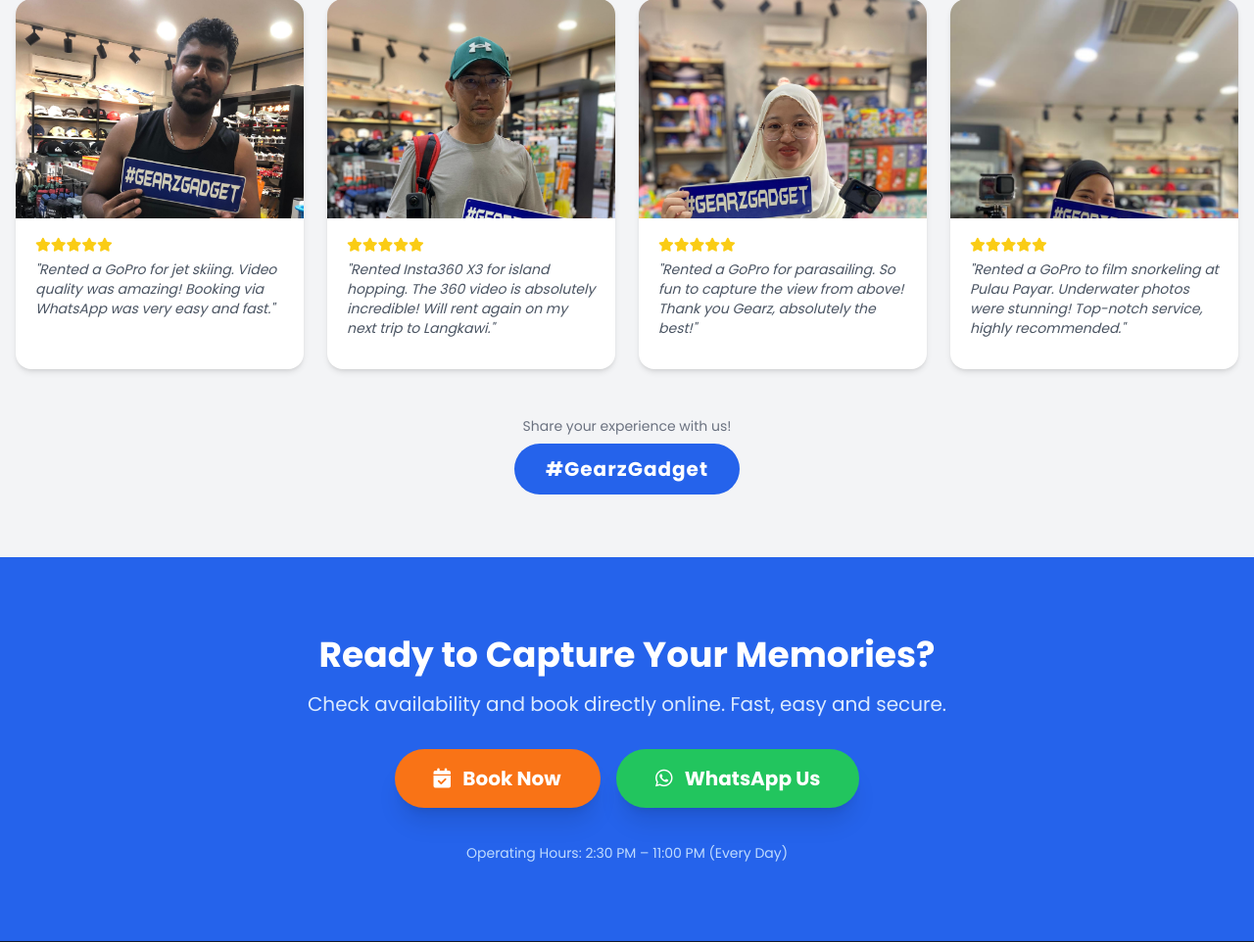
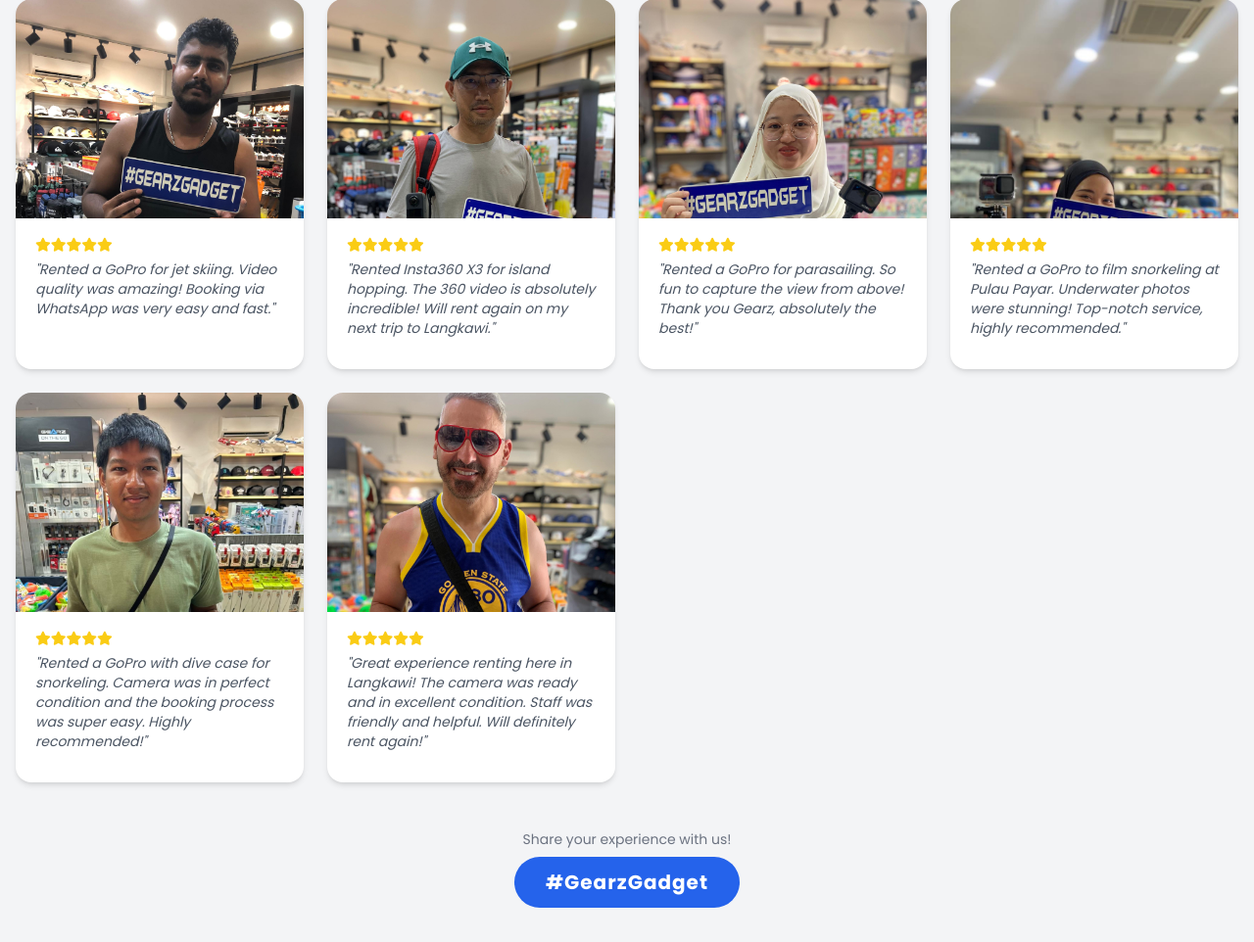
Before and after one commit to Reezis29/gearzonthego, a Flask app: page / in a window 1280 px wide. Shown: the part 4685-5647 px from the top of the page at 98% size. Run offline with Flask 3, Linux system fonts and the light colour scheme; data comes from the database, SQL or seed files in the repository; data that the repository does not hold is empty; some libraries are stand-ins or nearby versions.

Commit message:
Add 2 new customer testimonials with photos

```diff
--- a/templates/index.html
+++ b/templates/index.html
@@ -807,7 +807,9 @@
                     ('customer5.jpeg','Rented a GoPro for jet skiing. Video quality was amazing! Booking via WhatsApp was very easy and fast.'),
                     ('customer6.jpeg','Rented Insta360 X3 for island hopping. The 360 video is absolutely incredible! Will rent again on my next trip to Langkawi.'),
                     ('customer7.jpeg','Rented a GoPro for parasailing. So fun to capture the view from above! Thank you Gearz, absolutely the best!'),
-                    ('customer8.jpeg','Rented a GoPro to film snorkeling at Pulau Payar. Underwater photos were stunning! Top-notch service, highly recommended.')
+                    ('customer8.jpeg','Rented a GoPro to film snorkeling at Pulau Payar. Underwater photos were stunning! Top-notch service, highly recommended.'),
+                    ('customer9.jpeg','Rented a GoPro with dive case for snorkeling. Camera was in perfect condition and the booking process was super easy. Highly recommended!'),
+                    ('customer10.jpeg','Great experience renting here in Langkawi! The camera was ready and in excellent condition. Staff was friendly and helpful. Will definitely rent again!')
                 ] %}
                 {% for img, quote_en in testimonials %}
                 <div class="bg-white rounded-2xl overflow-hidden shadow-md hover:shadow-xl transition">
```
Also changed, not shown: static/customer10.jpeg (added), static/customer9.jpeg (added).
